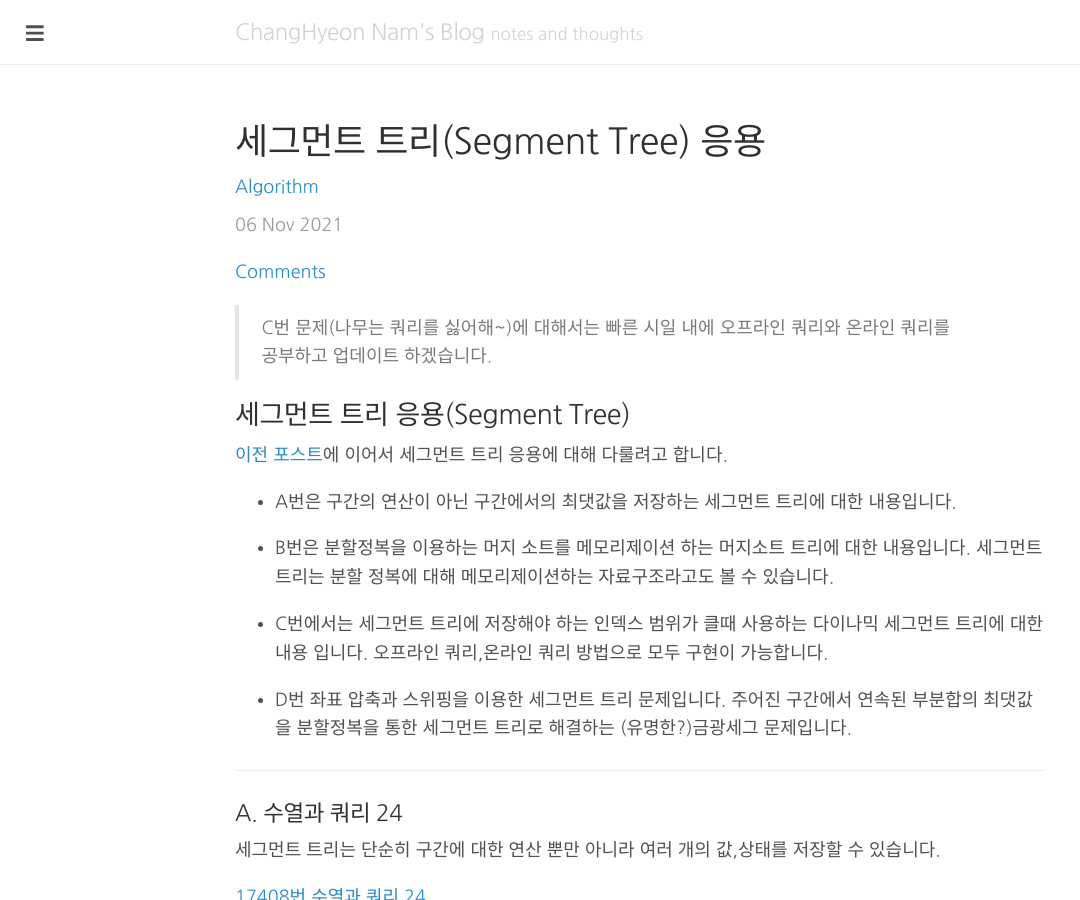
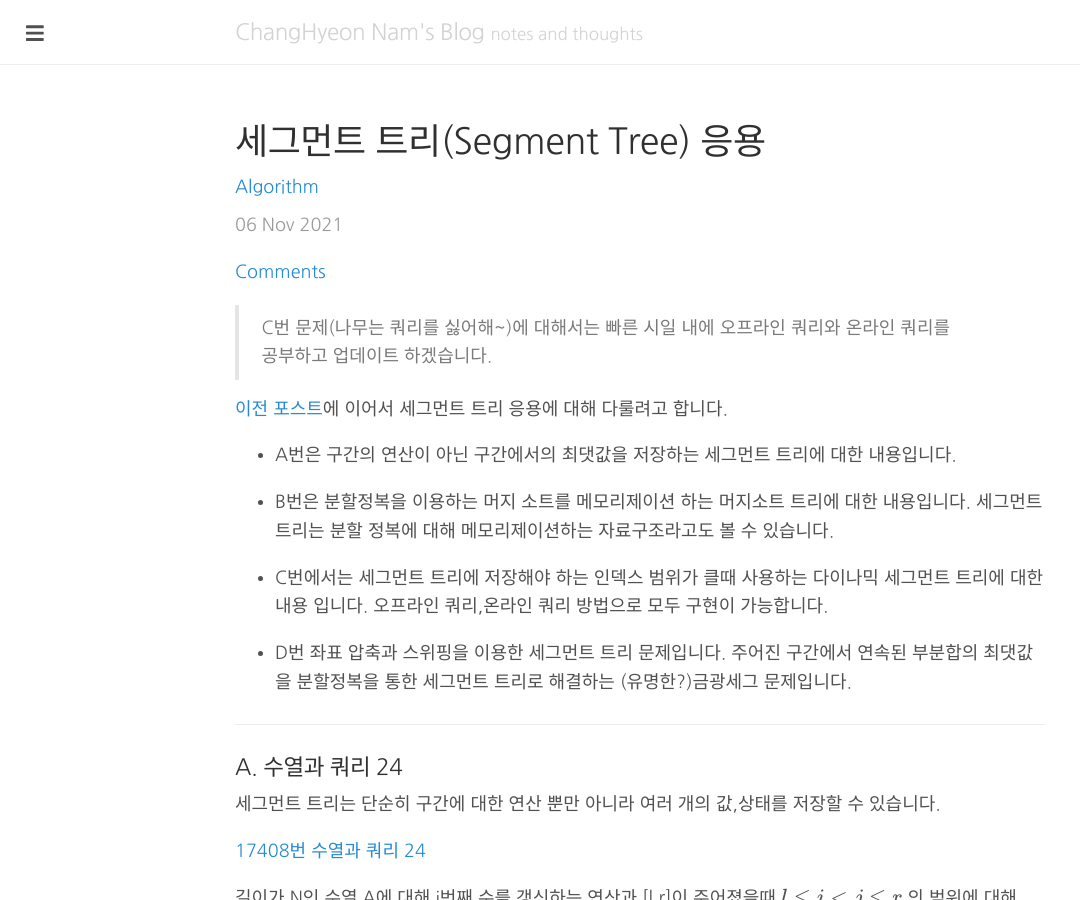
Before and after one commit to changhyeonnam/changhyeonnam.github.io, a Jekyll site: the page built from _posts/2021/2021-11-06-segment_tree_hard_version.md, in a window 1280 px wide and 900 px high. Shown: the whole window, without its empty margins (0-1080 px from the left). Built offline with Jekyll 4.4.1, drawn with Linux system fonts in a browser that asks for light colours; nearby versions of some CDN libraries; formulas are drawn with MathJax 3; comment, search, counter and statistics services are not loaded.

Commit message:
Update 2021-11-06-segment_tree_hard_version.md

```diff
--- a/_posts/2021/2021-11-06-segment_tree_hard_version.md
+++ b/_posts/2021/2021-11-06-segment_tree_hard_version.md
@@ -10,8 +10,6 @@ comments: true
 
 > C번 문제(나무는 쿼리를 싫어해~)에 대해서는 빠른 시일 내에 오프라인 쿼리와 온라인 쿼리를 공부하고 업데이트 하겠습니다.
 >
-
-## 세그먼트 트리 응용(Segment Tree)
 
 [이전 포스트](https://changhyeonnam.github.io/2021/11/06/segment_tree.html)에 이어서 세그먼트 트리 응용에 대해 다룰려고 합니다.
 
```
